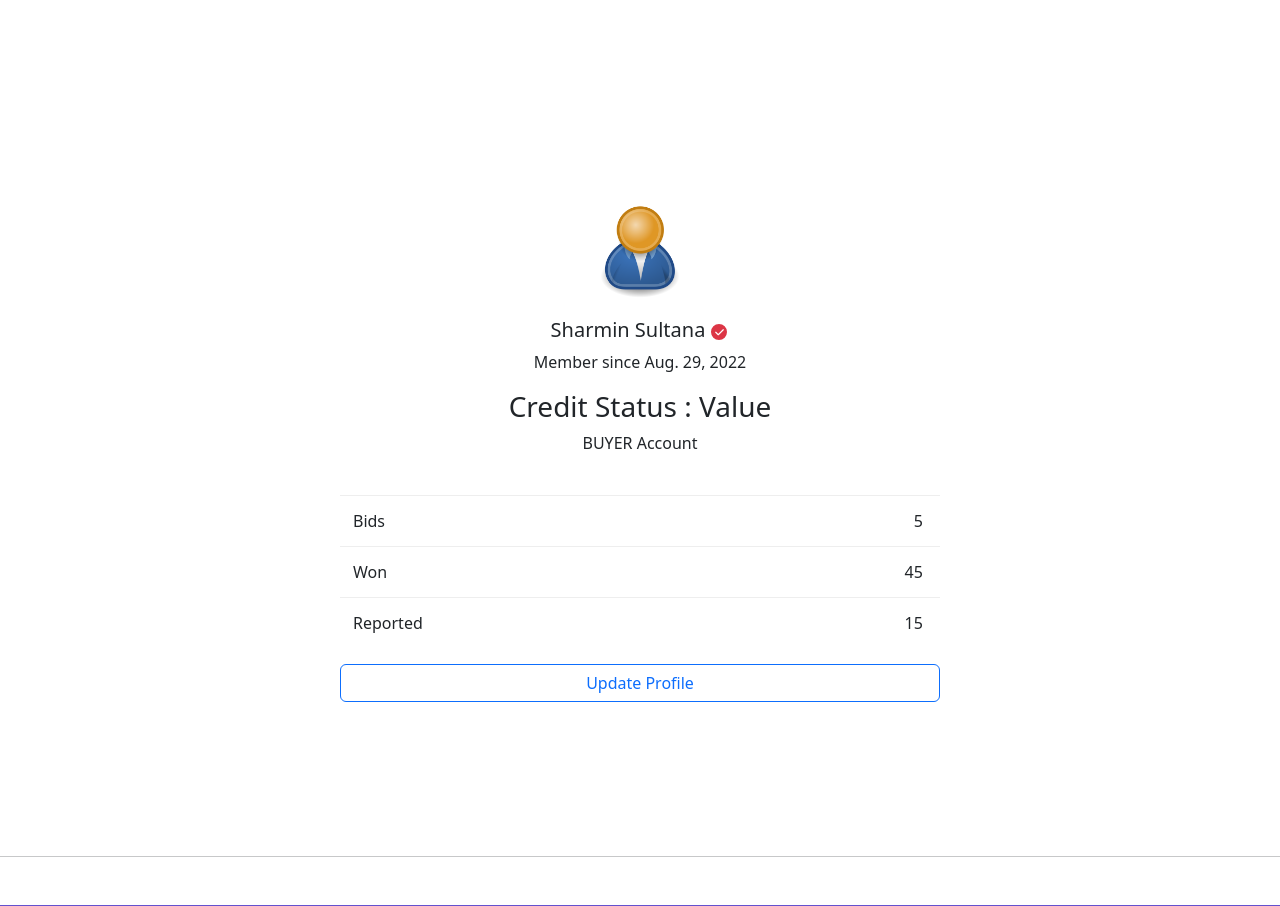
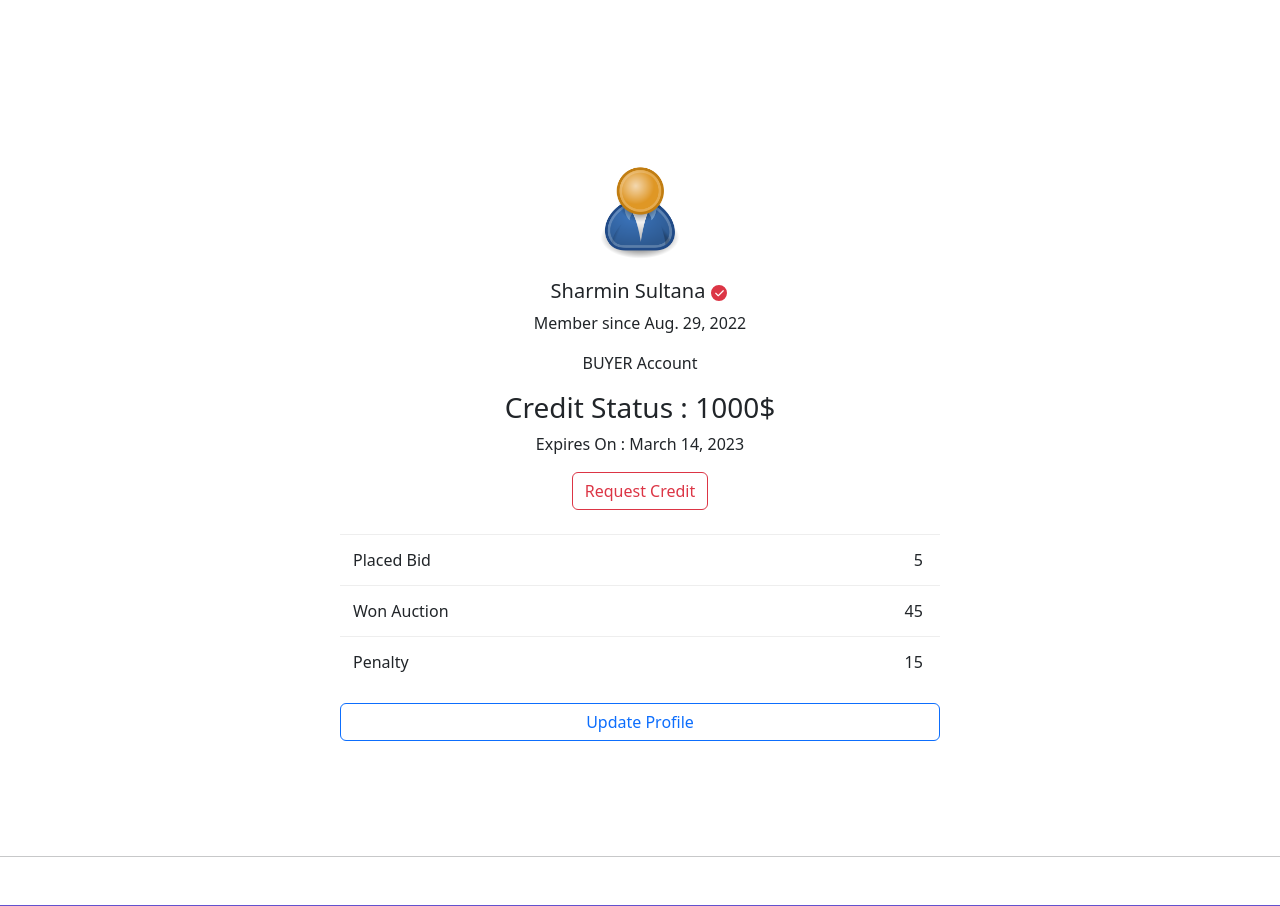
Before and after one commit to rasel-33/online-auction, a Django app: page /accounts/profile/4 in a window 1280 px wide. Shown: the part 57-963 px from the top of the page. Run offline with Django 4.2, Linux system fonts and the light colour scheme; data comes from the database, SQL or seed files in the repository; some libraries are stand-ins or nearby versions.

Commit message:
Profile view almost done, feedback added, request credit added, verification documents added, synchronous place bidding added

```diff
--- a/accounts/forms.py
+++ b/accounts/forms.py
@@ -53,6 +53,9 @@ class SignInForm(forms.ModelForm):
             'password':forms.PasswordInput(),
         }
 
+class RequestCreditForm(forms.Form):
+    amount = forms.IntegerField(required=True)
+
 class ResetPasswordRequestForm(forms.Form):
     email = forms.EmailField()
 
--- a/accounts/models.py
+++ b/accounts/models.py
@@ -18,6 +18,7 @@ class Profile(VarifiedByAbstractModel, BaseModel):
     user = models.OneToOneField('auth.User', on_delete=models.CASCADE)
     user_type = models.CharField(max_length=200,choices=UserTypeChoices.choices)
     user_image = models.ImageField(default='default.png',upload_to='profiles')
+    verfication_document = models.FileField(null=True, blank=True,upload_to='profiles')
     phone = models.CharField(max_length=200, null=True)
     gender = models.CharField(max_length=200, choices=GenderTypeChoices.choices, null=True,blank=True)
     location = models.TextField(null=True)
--- a/accounts/templates/accounts/myprofile.html
+++ b/accounts/templates/accounts/myprofile.html
@@ -24,18 +24,26 @@
                 <span>Member since {{ profile.created.date }}</span>
 
                 <div class="mt-3">
+                    <p>{{ profile.user_type }} Account</p>
+                    {% if balance %}
+                        <h3>Credit Status : {{ balance }}$</h3>
+                    {% endif %}
+
                     {% if profile.user_type == 'BUYER' %}
-            <h3>Credit Status : Value</h3>
+
+                        <p>Expires On : {{ expiry.date }}</p>
+                        <a href="{% url 'request_credit' %}" class="btn btn-outline-danger">Request Credit</a>
+
                     {% endif %}
-            <p>{{ profile.user_type }} Account</p>
+
                 </div>
 
             </div>
-
+            {% if profile.user_type == "BUYER" %}
                 <div>
                     <ul class="list-unstyled list">
                         <li>
-                    <span class="font-weight-bold">Bids</span>
+                            <span class="font-weight-bold">Placed Bid</span>
                             <div>
                                 <span class="mr-1">5</span>
                                 <i class="fa "></i>
@@ -43,7 +51,7 @@
                         </li>
 
                         <li>
-                    <span class="font-weight-bold">Won</span>
+                            <span class="font-weight-bold">Won Auction</span>
                             <div>
                                 <span class="mr-1">45</span>
                                 <i class="fa "></i>
@@ -51,7 +59,7 @@
                         </li>
 
                         <li>
-                    <span class="font-weight-bold">Reported</span>
+                            <span class="font-weight-bold">Penalty</span>
                             <div>
                                 <span class="mr-1">15</span>
                                 <i class="fa "></i>
@@ -59,6 +67,35 @@
                         </li>
                     </ul>
                 </div>
+            {% else %}
+                <div>
+                    <ul class="list-unstyled list">
+                        <li>
+                            <span class="font-weight-bold">Total Products</span>
+                            <div>
+                                <span class="mr-1">5</span>
+                                <i class="fa "></i>
+                            </div>
+                        </li>
+
+                        <li>
+                            <span class="font-weight-bold">Successful Auctions</span>
+                            <div>
+                                <span class="mr-1">45</span>
+                                <i class="fa "></i>
+                            </div>
+                        </li>
+
+                        <li>
+                            <span class="font-weight-bold">Penalty</span>
+                            <div>
+                                <span class="mr-1">15</span>
+                                <i class="fa "></i>
+                            </div>
+                        </li>
+                    </ul>
+                </div>
+            {% endif %}
             <a href="{% url 'update-profile' %}" class="btn btn-outline-primary"> Update Profile</a>
 
 
--- a/accounts/templates/accounts/updateProfile.html
+++ b/accounts/templates/accounts/updateProfile.html
@@ -27,8 +27,12 @@
                         <div class="col-md-6"><input type="text" class="form-control" name="phone" placeholder="Phone number" value="{{ profile.phone }}"></div>
                     </div>
                     <div class="row mt-3">
-                        <div class="col-md-6"><input type="text" class="form-control" placeholder="Location" value="Upload Picture"></div>
+                        <div class="col-md-6">Upload Profile</div>
                         <div class="col-md-6"><input type="file" class="form-control" name="user_image" ></div>
+                    </div>
+                    <div class="row mt-3">
+                        <div class="col-md-6">Varification Document</div>
+                        <div class="col-md-6"><input type="file" class="form-control" name="verfication_document"></div>
                     </div>
 
                     <div class="mt-5 text-right"><button class="btn btn-primary profile-button" type="submit">Save Profile</button></div>
--- a/accounts/urls.py
+++ b/accounts/urls.py
@@ -10,4 +10,5 @@ urlpatterns = [
     path('reset_password/<str:token>/<str:email>/',views.changePassword,name='reset_password'),
     path('link_sent',views.linkSentView,name="link_sent"),
     path('profile/<str:pk>',views.profile_view,name="profile"),
+    path('request_credit/',views.request_credit, name="request_credit")
 ]
--- a/accounts/views.py
+++ b/accounts/views.py
@@ -1,10 +1,10 @@
 from django.http import HttpResponse
 from django.shortcuts import render, redirect
-from .forms import RegisterUserForm, UpdateProfileForm, SignInForm, ResetPasswordRequestForm, ResetPasswordForm
+from .forms import RegisterUserForm, UpdateProfileForm, SignInForm, ResetPasswordRequestForm, ResetPasswordForm, RequestCreditForm
 from django.contrib.auth.models import User
 from django.contrib import messages
 from django.contrib.auth import login, authenticate, logout
-from .models import Profile
+from .models import Profile, Credit
 from django.contrib.auth.forms import AuthenticationForm
 from django.core.mail import send_mail
 from django.conf import settings
@@ -34,7 +34,7 @@ def registerUser(request):
 
             )
             subject = 'Welcome to online-auction'
-            message = "Let's have an online virtual auction environment"
+            message = "Let's have an online virtual auction environment On OnlineAuction"
             send_mail(
                 subject,
                 message,
@@ -43,7 +43,7 @@ def registerUser(request):
                 fail_silently=False,
             )
 
-            return redirect('products')
+            return redirect('home')
 
     context = {'form': userdata}
     return render(request, 'accounts/registerUser.html', context)
@@ -70,7 +70,7 @@ def updateProfile(request):
             profile.user.save()
             print(profile)
             profile.save()
-            return redirect('products')
+            return redirect('home')
 
 
     context = {'form': updatedata, 'profile':profile, 'fullname':fullname}
@@ -88,7 +88,7 @@ def signinUser(request):
             if user is not None:
                 login(request, user)
                 messages.info(request, f"Successfully logged in, Welcome {username}.")
-                return redirect('products')
+                return redirect('home')
             else:
                 messages.error(request, "Invalid username or password.")
         else:
@@ -163,5 +163,30 @@ def profile_view(request, pk):
     profile = Profile.objects.get(user_id=pk)
     # print(user)
     fullname = profile.user.first_name + " " + profile.user.last_name
-    context = {'profile': profile, 'fullname':fullname}
+    creditObject = Credit.objects.get(user_id=pk)
+    credit_balance = creditObject.balance
+    credit_expiry = creditObject.expiry
+    context = {'profile': profile, 'fullname':fullname, 'balance':credit_balance, 'expiry':credit_expiry}
     return render(request, 'accounts/myprofile.html', context)
+
+
+def request_credit(request):
+    form = RequestCreditForm()
+    if request.method == 'POST':
+        form = RequestCreditForm(data=request.POST)
+        if form.is_valid():
+            amount = form.cleaned_data['amount']
+            message = "The Buyer " + request.user.username + " requested Credit of " + str(amount) + "$"
+            subject = "Credit Requested By BUYER"
+            send_mail(
+                subject,
+                message,
+                settings.EMAIL_HOST_USER,
+                ["shamimahammadrasel@gmail.com", "shihabahmed2312@gmail.com", "cse1705017brur@gmail.com"],
+                fail_silently=False,
+            )
+            messages.success(request, "Credit Request Done")
+            return redirect("home")
+    context = {'form':form}
+
+    return render(request, 'accounts/request_credit.html', context)
--- a/auction/forms.py
+++ b/auction/forms.py
@@ -31,3 +31,6 @@ class UpdateProductForm(forms.ModelForm):
 
 class PlaceBidForm(forms.Form):
     add_amount = forms.IntegerField()
+
+class FeedbackForm(forms.Form):
+    feedback_message = forms.CharField(max_length=1000, required=True)
--- a/auction/templates/auction/auction_single_product.html
+++ b/auction/templates/auction/auction_single_product.html
@@ -14,14 +14,14 @@
         {% if winner %}
             <p>Winner : {{ winner }}</p>
         {% else %}
-            <p>Winner : Place To Win</p>
+            <p>Winner : Place Bid To Win</p>
         {% endif %}
         <p>Maximum bid : {{ item.maximum_bid }}</p>
     {% endif %}
     {% if request.user.profile.user_type == "BUYER" %}
         <form action="{% url 'place_bid' item.id %}" method="POST">
             {% csrf_token %}
-            {{ last_price }} + <input type="number" name="add_amount" id="">
+            {{ last_price }} + <input type="number" name="add_amount" id="bgjh">
             <input type="submit" value="Place bid">
         </form>
     {% endif %}
--- a/auction/templates/auction/home.html
+++ b/auction/templates/auction/home.html
@@ -53,8 +53,8 @@
                         <p class="card-text">Owner : <a
                                 href="{% url 'profile' item.user.id %}">{{ item.user.username }}</a></p>
                         <p class="card-text">Category : {{ item.category }}</p>
-                        <p class="card-text">Proposed Base Bid Price : {{ item.min_bid_price }}</p>
-
+                        <p class="card-text">Proposed Base Bid Price : {{ item.proposed_minimum_price }}</p>
+                        <p class="card-text">Proposed Start Time: {{ item.bid_start }}</p>
                         <p class="card-text">Proposed Expire Time: {{ item.bid_expiry }}</p>
                         <a href="{% url 'single-product' item.id %}" class="btn btn-success">View</a>
                         <a href="#" class="btn btn-primary">Report It</a>
--- a/auction/urls.py
+++ b/auction/urls.py
@@ -15,4 +15,5 @@ urlpatterns = [
     path('my_prouducts',views.my_products,name="my_products"),
     path('place_bid/<str:pk>/',views.place_bid,name="place_bid"),
     path('auction_history/<int:pk>', views.auction_history, name="auction_history"),
+    path('feedback/', views.feedback, name="feedback")
 ]
--- a/core/models.py
+++ b/core/models.py
@@ -14,7 +14,7 @@ class BaseModel(models.Model):
 
 
 class VarifiedByAbstractModel(models.Model):
-    varified_by = models.ForeignKey("auth.User",on_delete=models.SET_NULL,null=True,blank=True,related_name="+")
+    verified_by = models.ForeignKey("auth.User",on_delete=models.SET_NULL,null=True,blank=True,related_name="+")
 
     class Meta:
         abstract = True
--- a/online_auction/settings.py
+++ b/online_auction/settings.py
@@ -26,7 +26,7 @@ SECRET_KEY = 'django-insecure-_u+m5gk^jb4=55&qt@8l*ghqe6#y(la6du_xsz3+0-^0e52ivv
 # SECURITY WARNING: don't run with debug turned on in production!
 DEBUG = True
 
-ALLOWED_HOSTS = []
+ALLOWED_HOSTS = ['*']
 
 
 # Application definition
@@ -128,8 +128,8 @@ EMAIL_BACKEND = 'django.core.mail.backends.smtp.EmailBackend'
 EMAIL_HOST = 'smtp.gmail.com'
 EMAIL_PORT = 587
 EMAIL_USE_TLS = True
-EMAIL_HOST_USER = 'dev.brur.rasel@gmail.com'
-EMAIL_HOST_PASSWORD = 'yjxbungeiokdwswu'
+EMAIL_HOST_USER = 'shihabahmed2312@gmail.com'
+EMAIL_HOST_PASSWORD = 'xxnejrsrskkdtlag'
 
 
 
--- a/templates/main.html
+++ b/templates/main.html
@@ -26,7 +26,13 @@
 {% if messages %}
     <ul class="messages">
         {% for message in messages %}
-            <li>{% if message.tags %} class="{{ message.tags }}"{% endif %}>{{ message }}</li>
+{#            <div class="alert alert-info" role="alert">#}
+{#                <li>{% if message.tags %} {% endif %}>{{ message }}</li>#}
+{#            </div>#}
+            <div class="alert alert-warning alert-dismissible fade show" role="alert">
+                {{ message }}
+                <button type="button" class="btn-close" data-bs-dismiss="alert" aria-label="Close"></button>
+            </div>
         {% endfor %}
     </ul>
 {% endif %}
@@ -34,10 +40,6 @@
 {% block content %}
 {% endblock content %}
 <hr>
-
-
-
-
 
 
 <div style="width: 100%">
--- a/templates/navbar.html
+++ b/templates/navbar.html
@@ -62,7 +62,7 @@
 {#<!--</nav>-->#}
 
 {% load static %}
-<nav class="navbar navbar-expand-lg navbar-dark bg-dark border-bottom">
+<nav class="navbar navbar-expand-lg navbar-dark bg-dark border-bottom" >
     <div class="container-fluid">
         <a class="navbar-brand" href="{% url 'home' %}">Online Auction</a>
         <button class="navbar-toggler" type="button" data-bs-toggle="collapse" data-bs-target="#navbarSupportedContent"
@@ -100,7 +100,7 @@
                     <a class="nav-link " aria-current="page" href="{% url 'products' %}">Upcoming</a>
                 </li>
                 <li class="nav-item">
-                    <a class="nav-link " aria-current="page" href="#">Feedback</a>
+                    <a class="nav-link " aria-current="page" href="{% url 'feedback' %}">Feedback</a>
                 </li>
 
 
```
Also changed, not shown: auction/templates/auction/my_history.html (+8 -5 lines), auction/views.py (+34 -8 lines), db.sqlite3. Lines whose indentation alone changed are shown as unchanged.
